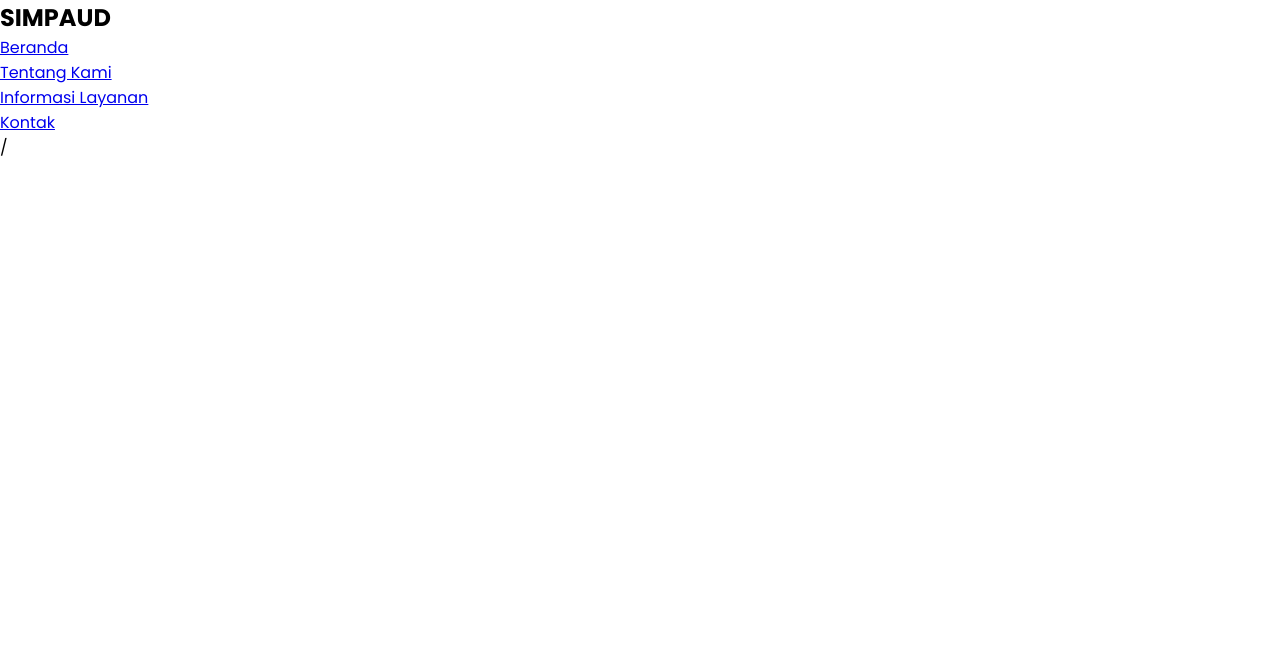
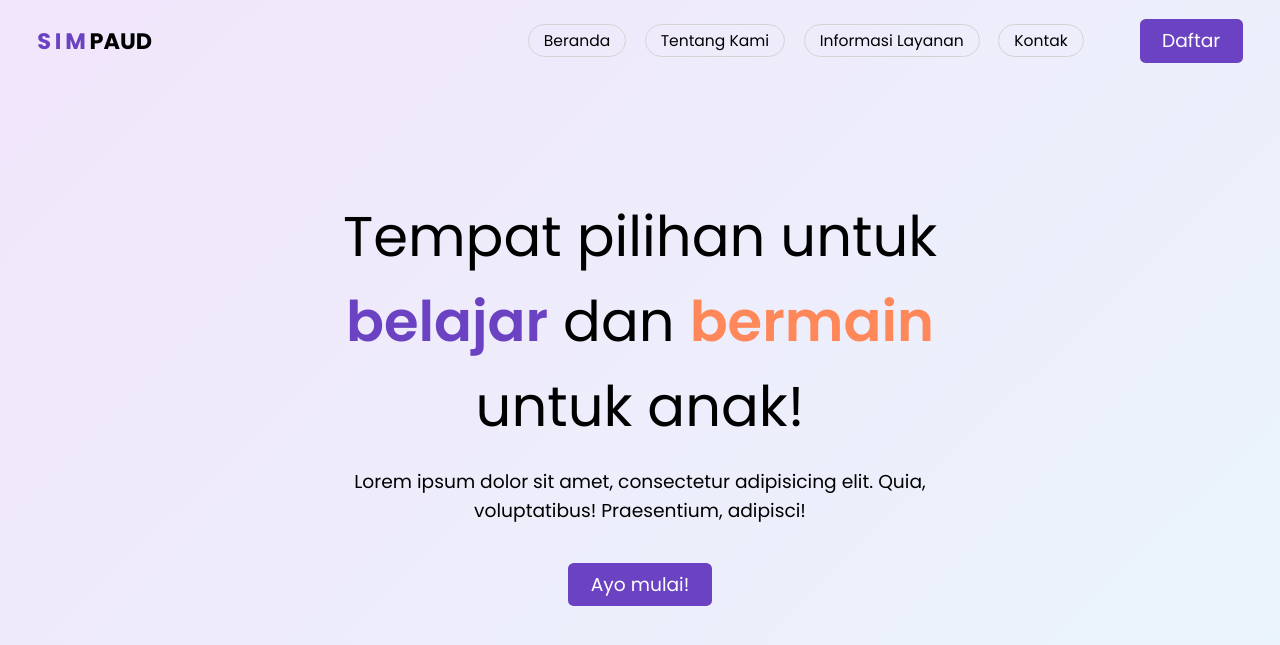
Before and after one commit to iwanharyatno/simpaud, a PHP site: page / in a window 1280 px wide. Shown: the top 645 px of the page. Run offline with PHP 8.4, Linux system fonts and the light colour scheme; some libraries are stand-ins or nearby versions.

Commit message:
create homepage

```diff
--- a/api/css/styles.css
+++ b/api/css/styles.css
@@ -4,6 +4,111 @@
     box-sizing: border-box;
 }
 
+:root {
+    --color-border: #d3d3d3;
+    --color-light: #fff;
+    --color-elevated: #f3f3f3;
+    --color-shade: rgba(0, 0, 0, 0.05);
+    --color-primary: #6A42C2;
+    --color-primary-elevated: #4c2996;
+    --color-secondary: #FF885B;
+}
+
+html {
+    font-size: 14pt;
+}
+
 body {
     font-family: "Poppins", Arial, Helvetica, sans-serif;
+    background-image: linear-gradient(-45deg, #d4ebf881, #CB9DF042);
 }
+
+#title-sim {
+    color: var(--color-primary);
+    letter-spacing: 0.2rem;
+}
+
+.navigation {
+    display: flex;
+    align-items: center;
+    padding: 1rem 2rem;
+    position: fixed;
+    top: 0;
+    left: 0;
+    width: 100%;
+}
+
+.navigation-menu {
+    display: flex;
+    list-style-type: none;
+    gap: 1rem;
+    align-items: center;
+    flex-grow: 1;
+    justify-content: end;
+}
+.navigation-item {
+    display: inline-block;
+    text-decoration: none;
+    padding: 0.2rem 0.8rem;
+    border-radius: 2rem;
+    color: black;
+    font-size: smaller;
+
+    border: 1px solid var(--color-border);
+}
+.nav-last-item {
+    margin-right: 2rem;
+}
+.navigation-item:hover {
+    background-color: var(--color-shade);
+}
+
+.navigation-title {
+    font-size: 1.2rem;
+}
+
+.btn {
+    display: inline-block;
+    padding: 0.4rem 1.2rem;
+    text-decoration: none;
+    border-radius: 0.3rem;
+}
+
+.btn-primary {
+    background-color: var(--color-primary);
+    color: var(--color-light);
+}
+.btn-primary:hover {
+    background-color: var(--color-primary-elevated);
+}
+
+.hero {
+    padding: 2rem;
+    display: flex;
+    justify-content: center;
+    align-items: center;
+    min-height: 100vh;
+}
+
+.hero-title {
+    font-size: 3rem;
+    margin-bottom: 1rem;
+}
+
+.hero-text {
+    text-align: center;
+    max-width: 32rem;
+}
+
+.hero-btn {
+    margin-top: 2rem;
+}
+
+#hero-belajar {
+    color: var(--color-primary);
+    font-weight: 600;
+}
+#hero-bermain {
+    color: var(--color-secondary);
+    font-weight: 600;
+}
--- a/api/index.php
+++ b/api/index.php
@@ -4,6 +4,7 @@ require "./db/config.php";
 
 <!DOCTYPE html>
 <html lang="en">
+
 <head>
     <meta charset="UTF-8">
     <meta name="viewport" content="width=device-width, initial-scale=1.0">
@@ -11,23 +12,27 @@ require "./db/config.php";
     <link rel="stylesheet" href="/css/fonts.css">
     <link rel="stylesheet" href="/css/styles.css">
 </head>
+
 <body>
-    <header>
-        <nav>
-            <h1>SIMPAUD</h1>
-            <ul>
-                <li><a href="#">Beranda</a></li>
-                <li><a href="#">Tentang Kami</a></li>
-                <li><a href="#">Informasi Layanan</a></li>
-                <li><a href="#">Kontak</a></li>
+    <header class="header">
+        <nav class="navigation">
+            <h1 class="navigation-title"><span id="title-sim">SIM</span>PAUD</h1>
+            <ul class="navigation-menu">
+                <li><a class="navigation-item" href="/">Beranda</a></li>
+                <li><a class="navigation-item" href="#">Tentang Kami</a></li>
+                <li><a class="navigation-item" href="#">Informasi Layanan</a></li>
+                <li><a class="navigation-item nav-last-item" href="#">Kontak</a></li>
+                <li><a class="btn btn-primary" href="javascript:void(0)">Daftar</a></li>
             </ul>
         </nav>
+        <section class="hero">
+            <div class="hero-text">
+                <p class="hero-title">Tempat pilihan untuk <span id="hero-belajar">belajar</span> dan <span id="hero-bermain">bermain</span> untuk anak!</p>
+                <p class="hero-description">Lorem ipsum dolor sit amet, consectetur adipisicing elit. Quia, voluptatibus! Praesentium, adipisci!</p>
+                <a href="javascript:void(0)" class="btn btn-primary hero-btn">Ayo mulai!</a>
+            </div>
+        </section>
     </header>
+</body>
 
-    <?php
-
-    echo $_SERVER["REQUEST_URI"];
-
-    ?>
-</body>
 </html>
```
Also changed, not shown: api/css/fonts.css (indentation only).
